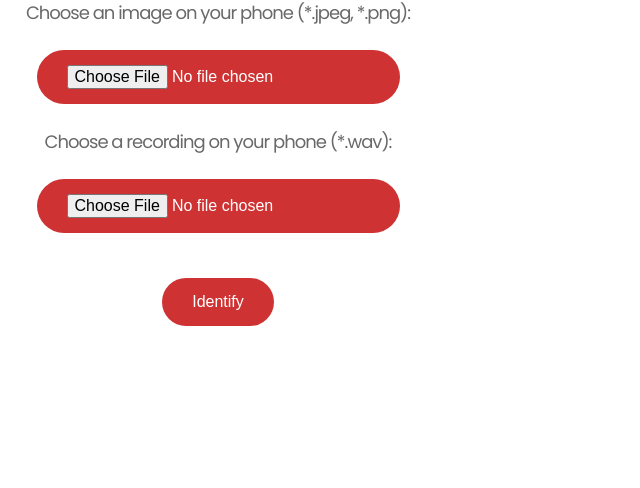
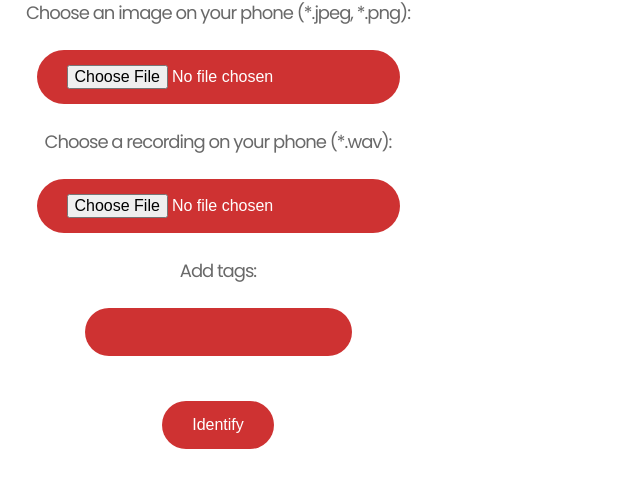
Before and after one commit to ChantalMP/SecondBrain, a Django app: page /identify_person/ in a window 1280 px wide. Shown: the part 190-678 px from the top of the page, without its empty margins (0-640 px from the left). Run offline with Django 3.2, Linux system fonts and the light colour scheme.

Commit message:
Identify by tag

```diff
--- a/secondBrainBackend/templates/identify_person.html
+++ b/secondBrainBackend/templates/identify_person.html
@@ -24,6 +24,9 @@
         <br>
         <h4> Choose a recording on your phone (*.wav): </h4>
         <input id="id_audio" type="file" class="btn section-btn smoothScroll" name="audio">
+        <br>
+        <h4> Add tags: </h4>
+        <input id="id_tags" type="text" class="btn section-btn smoothScroll" name="tags">
         <br> <br>
         <input type="submit" class="btn section-btn smoothScroll" value="Identify">
     </form>
--- a/secondBrainBackend/views.py
+++ b/secondBrainBackend/views.py
@@ -1,8 +1,3 @@
-from decimal import Decimal
-
-from rest_framework.views import APIView
-from rest_framework.response import Response
-from rest_framework.status import HTTP_400_BAD_REQUEST
 
 import random
 import string
@@ -18,7 +13,7 @@ from django.conf import settings
 from secondBrainBackend.models import Person, Information, Data, Tag
 
 import apis.face_api.identify as faceAPI
-import apis.speaker_recognition.identify as speechAPI
+import apis.helpers.utils as utils
 
 from apis.image_tagging.image_tagging import get_tags_for_image
 from apis.text_api.sendText import get_tags_for_text
@@ -178,6 +173,19 @@ class IdentifyPerson(TemplateView):
         except Exception as e:
             recording = None
 
+        try:
+            tags = request.POST['tags']
+
+        except Exception as e:
+            tags = None
+
+        if ',' in tags:
+            tags = tags.split(',')
+        elif len(tags) > 0:
+            tags = [tags]
+        else:
+            tags = []
+
         if image is not None:
             image_name = '{}.jpg'.format(random_name_prefix)
             image_name = save_file(settings.IMAGES_STORAGE_PATH, image_name, image)
@@ -197,6 +205,12 @@ class IdentifyPerson(TemplateView):
 
             audio_id = utils.identify_by_speech(recording_path)
             id = Person.objects.get(speech_id=audio_id).id
+
+        elif len(tags) > 0:
+
+            result_list = get_matching_information(tags)
+            results_list_filtered = [elem[0] for elem in result_list]
+            id = results_list_filtered[0].id
 
         person_name = Person.objects.get(id=id).name
         person_phone = Person.objects.get(id=id).phone
```
Also changed, not shown: database.py (deleted, +0 -9 lines), secondBrainBackend/utils.py (+23 -19 lines), db.sqlite3, secondBrainBackend/static/images/a3hqmmw55lsdf56y2o5h.jpg (added), secondBrainBackend/static/images/d5adlg2c88t8zjfjoy9c.jpg (added), secondBrainBackend/static/images/jp3b8jegyzctwthnw2qb.jpg (added), secondBrainBackend/static/images/zhwof8hlurcgbvavae3e.jpg (added), 2 other files.
